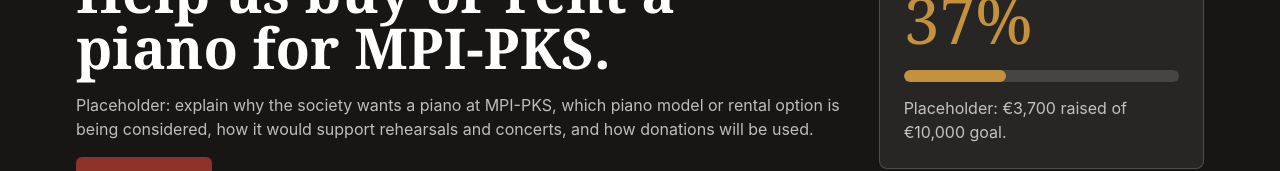
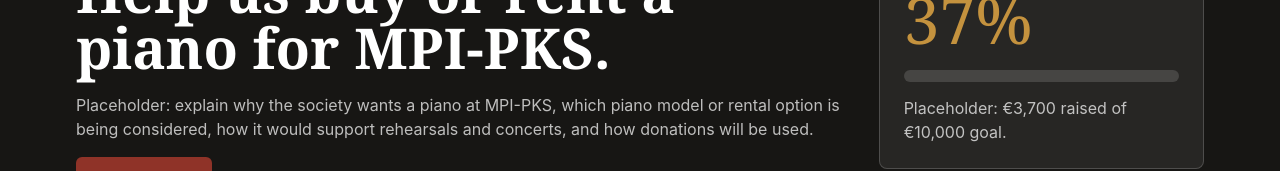
Before and after one commit to AnAdisorn/PianoWebsite, a plain HTML site: page index.html in a window 1280 px wide. Shown: the part 2438-2609 px from the top of the page. Drawn offline with Linux system fonts and the light colour scheme.

Commit message:
update fund raised value

```diff
--- a/index.html
+++ b/index.html
@@ -221,7 +221,7 @@
             <p class="fund-label">Fund raised</p>
             <p class="fund-percent">37%</p>
             <div class="progress-bar" aria-hidden="true">
-              <span style="width: 37%"></span>
+              <span style="width: 0%"></span>
             </div>
             <p class="fund-detail">Placeholder: €3,700 raised of €10,000 goal.</p>
           </div>
```
